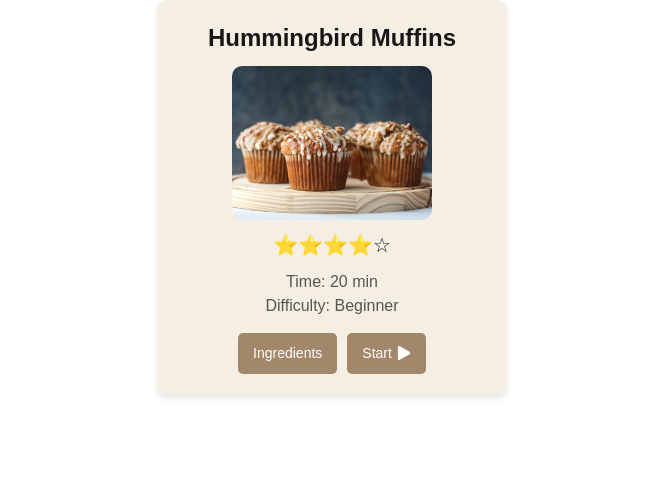
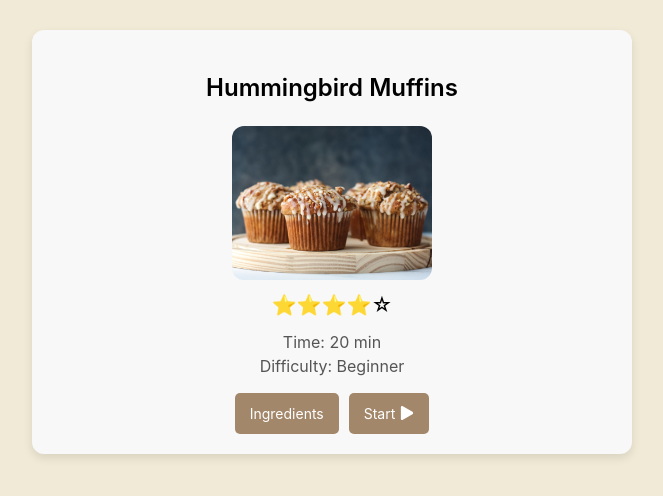
Before and after one commit to daniyal-dawood-ut/CS378-Project-V2, a Next.js app in the folder cs378-project/: page / in a window 1280 px wide. Shown: the top 496 px of the page, without its empty margins (308-971 px from the left). Built offline with nearby package versions, Linux system fonts and the light colour scheme.

Commit message:
steps 1 and 2

```diff
--- a/cs378-project/src/app/page.tsx
+++ b/cs378-project/src/app/page.tsx
@@ -1,56 +1,83 @@
-"use client";
+"use client"
 
 import { useState } from 'react';
 import RecipeStep from '../components/RecipeStep';
 import Ingredients from '../components/Ingredients';
 import StartRecipe from '../components/StartRecipe';
+import styles from '../styles/page.module.css';
 
-const Page = () => {
-  const [currentStep, setCurrentStep] = useState<"ingredients" | "step" | "none">("none");
+// Sample recipe data
+const recipeSteps = [
+  {
+    id: 1,
+    title: "Mix ingredients",
+    description: "In a medium bowl, stir together the bananas, pineapple, sugar, butter, milk, and egg. Set aside.",
+    imageUrl: "/images/mix-ingredients.jpg",
+    timerDuration: 92 // 1 min 32 sec
+  },
+  {
+    id: 2,
+    title: "Combine dry ingredients",
+    description: "In a large bowl, combine flour, baking powder, baking soda, salt, and cinnamon.",
+    imageUrl: "/images/dry-ingredients.jpg"
+  },
+  // Add more steps as needed
+];
 
-  const handleShowIngredients = () => {
-    setCurrentStep("ingredients");
+export default function Home() {
+  // We now have three states: start, ingredients, and steps.
+  const [currentView, setCurrentView] = useState<'start' | 'ingredients' | 'steps'>('start');
+  const [currentStepIndex, setCurrentStepIndex] = useState(0);
+
+  const currentStep = recipeSteps[currentStepIndex];
+  const totalSteps = recipeSteps.length;
+
+  const goToIngredients = () => setCurrentView('ingredients');
+  const goToStart = () => setCurrentView('start');
+  const goToSteps = () => setCurrentView('steps');
+
+  const handleNext = () => {
+    if (currentStepIndex < totalSteps - 1) {
+      setCurrentStepIndex(currentStepIndex + 1);
+    }
   };
 
-  const handleStartRecipe = () => {
-    setCurrentStep("step");
+  const handlePrevious = () => {
+    if (currentStepIndex > 0) {
+      setCurrentStepIndex(currentStepIndex - 1);
+    }
   };
 
-  const handleContinueToInstructions = () => {
-    setCurrentStep("step");
-  };
-
-  // Sample data for RecipeStep
-  const recipeStepData = {
-    stepNumber: 1,
-    totalSteps: 5,
-    title: "Prepare the Muffin Batter",
-    description: "Mix all the dry ingredients together and then add the wet ingredients.",
-    imageUrl: "/images/step1.jpg",
+  const handleFlip = () => {
+    console.log("Flip card");
   };
 
   return (
-    <div>
-      <StartRecipe
-        onStart={handleStartRecipe}
-        onShowIngredients={handleShowIngredients}
-      />
-
-      {currentStep === "ingredients" && (
-        <Ingredients onContinueToInstructions={handleContinueToInstructions} />
+    <div className={styles.container}>
+      {currentView === 'start' && (
+        <StartRecipe onStart={goToSteps} onShowIngredients={goToIngredients} />
       )}
-
-      {currentStep === "step" && (
-        <RecipeStep
-          stepNumber={recipeStepData.stepNumber}
-          totalSteps={recipeStepData.totalSteps}
-          title={recipeStepData.title}
-          description={recipeStepData.description}
-          imageUrl={recipeStepData.imageUrl}
-        />
+      {currentView === 'ingredients' && (
+        <Ingredients onContinueToInstructions={goToSteps} onBack={goToStart} />
+      )}
+      {currentView === 'steps' && (
+        <>
+          <h1 className={styles.title}>Hummingbird Muffins</h1>
+          <div className={styles.stepWrapper}>
+            <RecipeStep
+              stepNumber={currentStep.id}
+              totalSteps={totalSteps}
+              title={currentStep.title}
+              description={currentStep.description}
+              imageUrl={currentStep.imageUrl}
+              timerDuration={currentStep.timerDuration}
+              onNext={handleNext}
+              onPrevious={handlePrevious}
+              onFlip={handleFlip}
+            />
+          </div>
+        </>
       )}
     </div>
   );
-};
-
-export default Page;
+}
--- a/cs378-project/src/components/Ingredients.tsx
+++ b/cs378-project/src/components/Ingredients.tsx
@@ -18,9 +18,10 @@ interface Ingredient {
 
 interface IngredientsProps {
   onContinueToInstructions: () => void;
+  onBack: () => void;
 }
 
-const Ingredients: React.FC<IngredientsProps> = ({ onContinueToInstructions }) => {
+const Ingredients: React.FC<IngredientsProps> = ({ onContinueToInstructions, onBack }) => {
   const [ingredients, setIngredients] = useState<Ingredient[]>([
     {
       id: "banana",
@@ -118,7 +119,6 @@ const Ingredients: React.FC<IngredientsProps> = ({ onContinueToInstructions }) =
   const toggleIngredient = (id: string) => {
     setIngredients(ingredients.map(ingredient => {
       if (ingredient.id === id) {
-        // Toggle main ingredient and uncheck any alternatives
         return {
           ...ingredient,
           selected: !ingredient.selected,
@@ -132,12 +132,10 @@ const Ingredients: React.FC<IngredientsProps> = ({ onContinueToInstructions }) =
   const toggleAlternative = (ingredientId: string, alternativeId: string) => {
     setIngredients(ingredients.map(ingredient => {
       if (ingredient.id === ingredientId) {
-        // Determine the new state of the clicked alternative (toggle it)
         const currentAlt = ingredient.alternatives?.find(alt => alt.id === alternativeId);
         const newAltSelected = currentAlt ? !currentAlt.selected : true;
         return {
           ...ingredient,
-          // Unselect main ingredient when toggling alternatives
           selected: false,
           alternatives: ingredient.alternatives?.map(alt => ({
             ...alt,
@@ -159,7 +157,7 @@ const Ingredients: React.FC<IngredientsProps> = ({ onContinueToInstructions }) =
   };
 
   const handleBackClick = () => {
-    console.log("Back button clicked");
+    onBack();
   };
 
   const handleSettingsClick = () => {
@@ -173,8 +171,16 @@ const Ingredients: React.FC<IngredientsProps> = ({ onContinueToInstructions }) =
           ← Back to Hummingbird Muffins
         </button>
         <button className={styles.settingsButton} onClick={handleSettingsClick}>
+          {/* SVG for settings */}
           <svg viewBox="0 0 24 24" width="24" height="24" className={styles.settingsIcon}>
-            <path d="M19.14,12.94c0.04-0.3,0.06-0.61,0.06-0.94c0-0.32-0.02-0.64-0.07-0.94l2.03-1.58c0.18-0.14,0.23-0.41,0.12-0.61 l-1.92-3.32c-0.12-0.22-0.37-0.29-0.59-0.22l-2.39,0.96c-0.5-0.38-1.03-0.7-1.62-0.94L14.4,2.81c-0.04-0.24-0.24-0.41-0.48-0.41 h-3.84c-0.24,0-0.43,0.17-0.47,0.41L9.25,5.35C8.66,5.59,8.12,5.92,7.63,6.29L5.24,5.33c-0.22-0.08-0.47,0-0.59,0.22L2.74,8.87 C2.62,9.08,2.66,9.34,2.86,9.48l2.03,1.58C4.84,11.36,4.8,11.69,4.8,12s0.02,0.64,0.07,0.94l-2.03,1.58 c-0.18,0.14-0.23,0.41-0.12,0.61l1.92,3.32c0.12,0.22,0.37,0.29,0.59,0.22l2.39-0.96c0.5,0.38,1.03,0.7,1.62,0.94l0.36,2.54 c0.05,0.24,0.24,0.41,0.48,0.41h3.84c0.24,0,0.44-0.17,0.47-0.41l0.36-2.54c0.59-0.24,1.13-0.56,1.62-0.94l2.39,0.96 c0.22,0.08,0.47,0,0.59-0.22l1.92-3.32c0.12-0.22,0.07-0.47-0.12-0.61L19.14,12.94z M12,15.6c-1.98,0-3.6-1.62-3.6-3.6 s1.62-3.6,3.6-3.6s3.6,1.62,3.6,3.6S13.98,15.6,12,15.6z" />
+            <path d="M19.14,12.94c0.04-0.3,0.06-0.61,0.06-0.94c0-0.32-0.02-0.64-0.07-0.94l2.03-1.58c0.18-0.14,0.23-0.41,0.12-0.61
+                     l-1.92-3.32c-0.12-0.22-0.37-0.29-0.59-0.22l-2.39,0.96c-0.5-0.38-1.03-0.7-1.62-0.94L14.4,2.81c-0.04-0.24-0.24-0.41-0.48-0.41
+                     h-3.84c-0.24,0-0.43,0.17-0.47,0.41L9.25,5.35C8.66,5.59,8.12,5.92,7.63,6.29L5.24,5.33c-0.22-0.08-0.47,0-0.59,0.22L2.74,8.87
+                     C2.62,9.08,2.66,9.34,2.86,9.48l2.03,1.58C4.84,11.36,4.8,11.69,4.8,12s0.02,0.64,0.07,0.94l-2.03,1.58
+                     c-0.18,0.14-0.23,0.41-0.12,0.61l1.92,3.32c0.12,0.22,0.37,0.29,0.59,0.22l2.39-0.96c0.5,0.38,1.03,0.7,1.62,0.94l0.36,2.54
+                     c0.05,0.24,0.24,0.41,0.48,0.41h3.84c0.24,0,0.44-0.17,0.47-0.41l0.36-2.54c0.59-0.24,1.13-0.56,1.62-0.94l2.39,0.96
+                     c0.22,0.08,0.47,0,0.59-0.22l1.92-3.32c0.12-0.22,0.07-0.47-0.12-0.61L19.14,12.94z M12,15.6c-1.98,0-3.6-1.62-3.6-3.6
+                     s1.62-3.6,3.6-3.6s3.6,1.62,3.6,3.6S13.98,15.6,12,15.6z" />
           </svg>
         </button>
       </div>
--- a/cs378-project/src/components/StartRecipe.module.css
+++ b/cs378-project/src/components/StartRecipe.module.css
@@ -1,17 +1,21 @@
 .container {
+  width: 100%;
+  max-width: 600px;
+  margin: 0 auto;
+  background-color: #f8f8f8;
+  border-radius: 12px;
+  overflow: hidden;
+  box-shadow: 0 4px 10px rgba(0, 0, 0, 0.1);
+  padding: 20px;
+  font-family: -apple-system, BlinkMacSystemFont, 'Segoe UI', Roboto, Oxygen, Ubuntu, Cantarell, 'Open Sans', 'Helvetica Neue', sans-serif;
   text-align: center;
-    background-color: #f5efe3;
-    padding: 20px;
-    border-radius: 10px;
-    max-width: 350px;
-    margin: auto;
-    box-shadow: 0px 4px 6px rgba(0, 0, 0, 0.1);
 }
 
 .title {
   font-size: 24px;
-    font-weight: bold;
-    margin-bottom: 10px;
+  font-weight: 600;
+  margin: 20px 0;
+  color: #000;
 }
 
 .imageWrapper {
@@ -21,15 +25,17 @@
 }
 
 .image {
-    border-radius: 10px;
+  border-radius: 12px;
 }
 
 .rating {
   font-size: 20px;
   margin: 10px 0;
+  color: #000;
 }
 
-  .time, .difficulty {
+.time,
+.difficulty {
   font-size: 16px;
   color: #555;
 }
@@ -41,7 +47,8 @@
   margin-top: 15px;
 }
 
-  .ingredientsButton, .startButton {
+.ingredientsButton,
+.startButton {
   background-color: #a3876a;
   color: white;
   border: none;
@@ -57,6 +64,7 @@
   gap: 5px;
 }
 
-  .ingredientsButton:hover, .startButton:hover {
+.ingredientsButton:hover,
+.startButton:hover {
   background-color: #8b6e58;
 }
```
Lines whose indentation alone changed are shown as unchanged.
